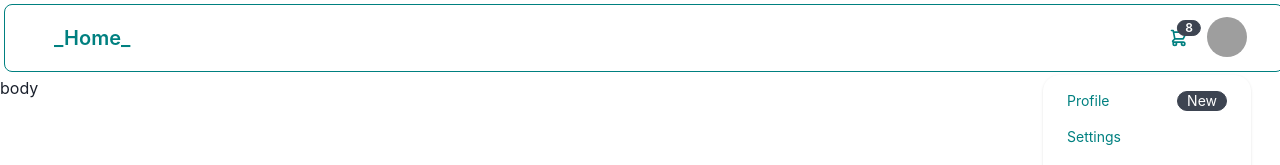
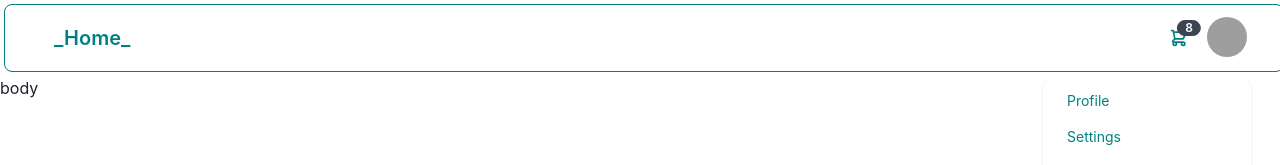
Before and after one commit to aniruddha-jafa/ecommerce-app, a Next.js app in the folder frontend/: page / in a window 1280 px wide. Both pictures are taken after a click on the label 1227 px from the left and 37 px from the top of the page. Shown: the top 165 px of the page. Built offline with nearby package versions, Linux system fonts and the light colour scheme; grey boxes are pictures that could not be loaded.

Commit message:
frontend - set theme primary color

```diff
--- a/frontend/src/components/Navbar/index.tsx
+++ b/frontend/src/components/Navbar/index.tsx
@@ -7,10 +7,10 @@ export default function Main() {
       <Box
         as='nav'
         className='navbar'
-        color='teal'
+        color='primary.main'
         border='solid 1px'
         borderRadius='lg'
-        borderColor='teal'
+        borderColor='primary.main'
         px={8}
         m={1}
       >
@@ -47,7 +47,7 @@ export default function Main() {
                 <span className='text-info'>Subtotal: $999</span>
                 <div className='card-actions'>
                   <Button
-                    bgColor='teal'
+                    colorScheme='teal'
                     border='none'
                     className='btn btn-block'
                   >
@@ -68,10 +68,7 @@ export default function Main() {
               className='menu menu-compact dropdown-content mt-3 p-2 shadow bg-base-100 rounded-box w-52'
             >
               <li>
-                <a className='justify-between'>
-                  Profile
-                  <span className='badge'>New</span>
-                </a>
+                <a className='justify-between'>Profile</a>
               </li>
               <li>
                 <a>Settings</a>
--- a/frontend/src/pages/_app.tsx
+++ b/frontend/src/pages/_app.tsx
@@ -3,7 +3,11 @@ import 'styles/globals.css'
 import Head from 'next/head'
 import { ChakraProvider } from '@chakra-ui/react'
 
+import theme from 'theme/index'
+
 import type { AppProps } from 'next/app'
+
+// ----------------------------------------------------------------
 
 function MyApp({ Component, pageProps }: AppProps) {
   return (
@@ -13,7 +17,7 @@ function MyApp({ Component, pageProps }: AppProps) {
         <meta httpEquiv='X-UA-Compatible' content='IE=edge' />
         <meta name='viewport' content='width=device-width, initial-scale=1.0' />
       </Head>
-      <ChakraProvider>
+      <ChakraProvider theme={theme}>
         <Component {...pageProps} />
       </ChakraProvider>
     </>
--- /dev/null
+++ b/frontend/src/theme/index.ts
@@ -0,0 +1,13 @@
+import { extendTheme } from '@chakra-ui/react'
+
+// 2. Call `extendTheme` and pass your custom values
+const theme = extendTheme({
+  colors: {
+    primary: {
+      main: 'teal',
+      contrastText: 'white',
+    },
+  },
+})
+
+export default theme
```
